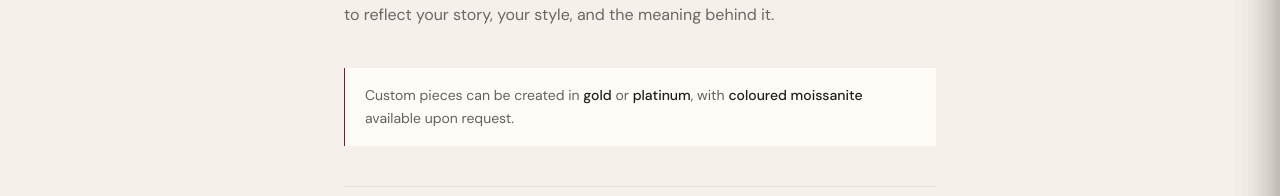
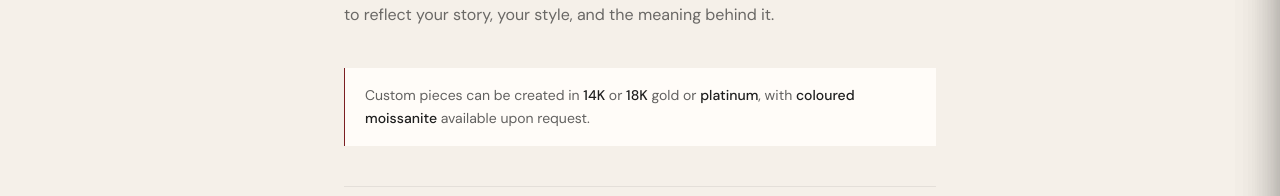
Before and after one commit to reonzpika/miozuki-web, a Next.js app: page /pages/bespoke-order in a window 1280 px wide. Shown: the part 403-599 px from the top of the page. Built offline with nearby package versions, Linux system fonts and the light colour scheme; no server answers; a web font is replaced by a local one.

Commit message:
update custom made materials copy

```diff
--- a/app/pages/bespoke-order/page.tsx
+++ b/app/pages/bespoke-order/page.tsx
@@ -26,8 +26,8 @@ export default function CustomMadePage() {
       </p>
 
       <p className="border-l border-burgundy bg-surface px-5 py-4 text-sm text-charcoal/70 leading-relaxed mb-10">
-        Custom pieces can be created in{' '}
-        <strong className="font-medium text-charcoal">gold</strong> or{' '}
+        Custom pieces can be created in <strong className="font-medium text-charcoal">14K</strong> or{' '}
+        <strong className="font-medium text-charcoal">18K</strong> gold or{' '}
         <strong className="font-medium text-charcoal">platinum</strong>, with{' '}
         <strong className="font-medium text-charcoal">coloured moissanite</strong> available upon
         request.
```
